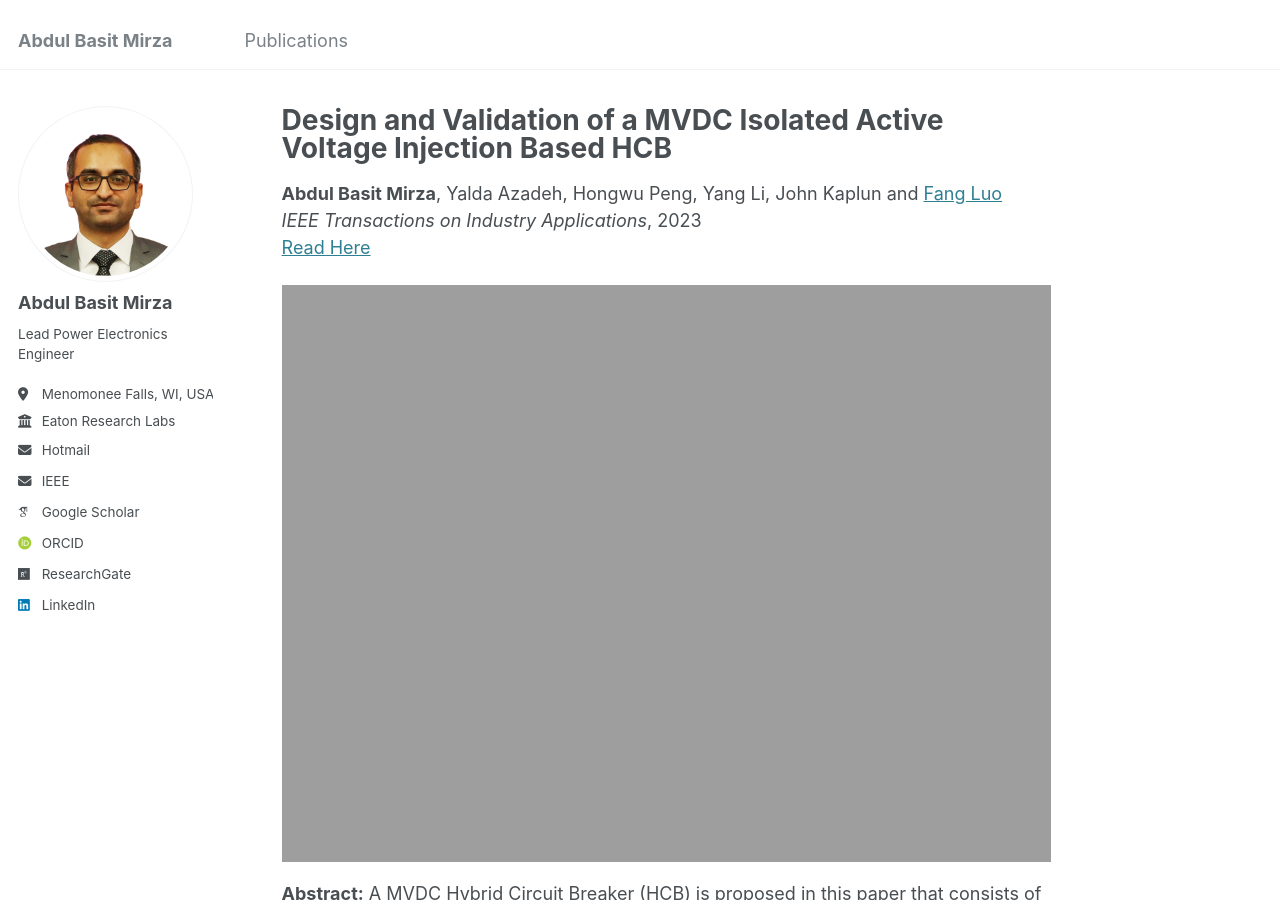
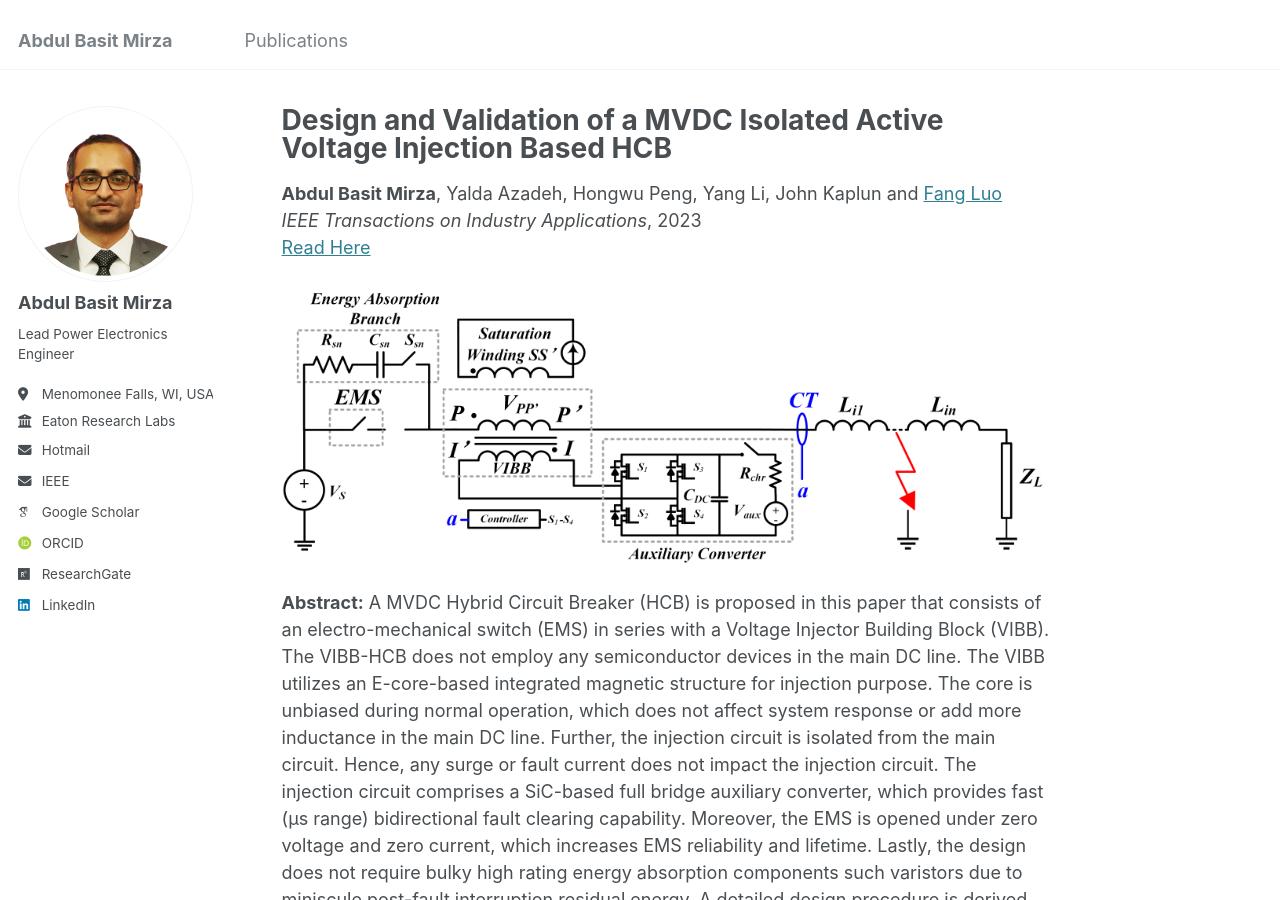
Before and after one commit to AbdulBasitMirza/abdulbasitmirza.github.io, a Jekyll site: the page built from _publications/TIA_HCB.md, in a window 1280 px wide and 900 px high. Built offline with Jekyll 4.4.1, drawn with Linux system fonts in a browser that asks for light colours; some web fonts are replaced.

Commit message:
Update TIA_HCB.md

```diff
--- a/_publications/TIA_HCB.md
+++ b/_publications/TIA_HCB.md
@@ -9,7 +9,7 @@ date: 2023-01-31
 venue: 'IEEE Transactions on Industry Applications'
 paperurl: 'https://ieeexplore.ieee.org/abstract/document/10032635'
 authors: '<strong>Abdul Basit Mirza</strong>, Yalda Azadeh, Hongwu Peng, Yang Li, John Kaplun and <a href="https://www.stonybrook.edu/commcms/electrical/people/-core_faculty/luo_fang">Fang Luo</a>'
-thumbnail: 'LifelongLfD.jpg'
+thumbnail: 'TIA_HCB.jpg'
 [//]: # (codeurl: 'https://github.com/Lifelong-ML/ELIRL.git')
 [//]: # (videourl: 'https://youtu.be/Of5OyuOrePw')
 [//]: # (posterurl: 'https://www.seas.upenn.edu/~eeaton/papers/Mendez2018Lifelong-poster.pdf')
```
